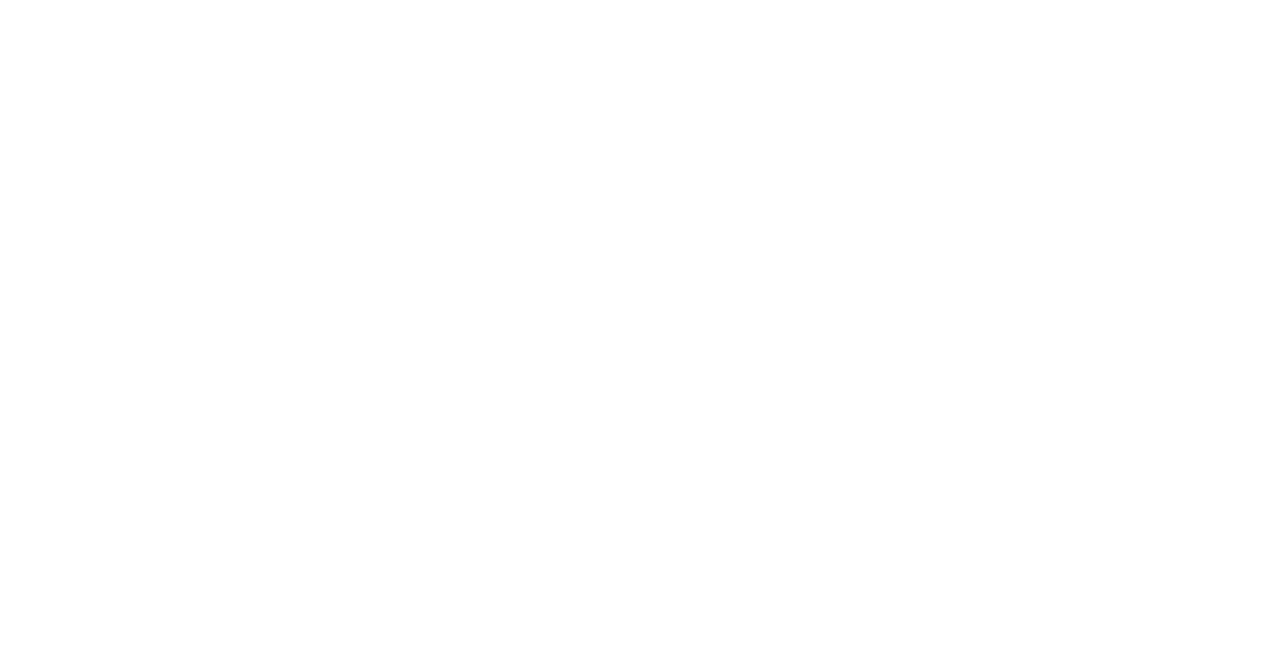
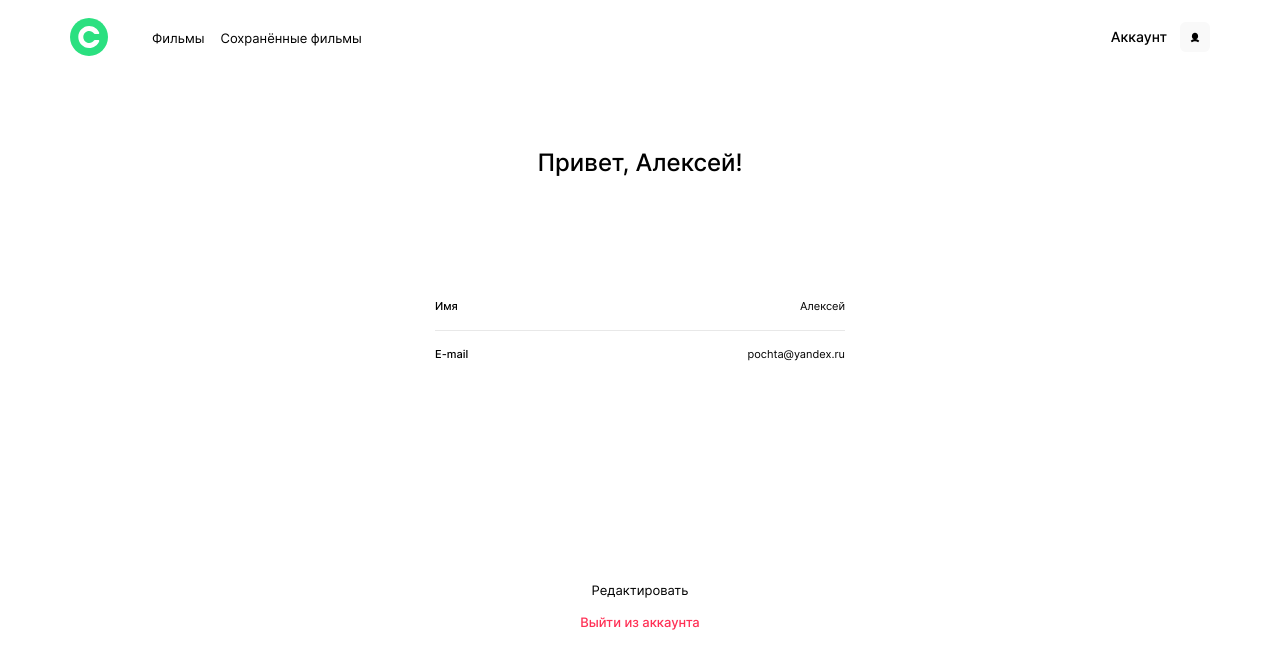
Before and after one commit to aumetros/movies-explorer-frontend, a React (Create React App) app: page /profile in a window 1280 px wide. Before the commit this address had no page. Shown: the top 668 px of the page. Built offline with nearby package versions, Linux system fonts and the light colour scheme.

Commit message:
Верстка компонента Profile - все разрешения

```diff
--- a/src/components/App/App.js
+++ b/src/components/App/App.js
@@ -1,8 +1,9 @@
 import "./App.css";
+import { Routes, Route } from "react-router-dom";
 import Main from "../Main/Main";
 import Movies from "../Movies/Movies";
 import SavedMovies from "../SavedMovies/SavedMovies";
-import { Routes, Route } from "react-router-dom";
+import Profile from "../Profile/Profile";
 
 function App() {
   return (
@@ -11,6 +12,7 @@ function App() {
         <Route path="/" element={<Main />} />
         <Route path="/movies" element={<Movies />}/>
         <Route path="/saved-movies" element={<SavedMovies />}/>
+        <Route path="/profile" element={<Profile />}/>
       </Routes>
     </div>
   );
--- /dev/null
+++ b/src/components/Form/Form.css
@@ -0,0 +1,50 @@
+.form {
+  width: 410px;
+  margin: 0 auto;
+  display: flex;
+  flex-direction: column;
+  align-items: center;
+  box-sizing: border-box;
+}
+
+.form__title {
+  max-width: 410px;
+  font-size: 24px;
+  font-weight: 500;
+  line-height: 29px;
+  margin: 74px 0 123px;
+}
+
+.form__submit {
+  max-width: 410px;
+  border: 0;
+  background-color: transparent;
+  display: flex;
+  justify-content: center;
+  align-items: center;
+  font-size: 13px;
+  font-weight: 400;
+  line-height: 16px;
+  cursor: pointer;
+}
+
+.form__submit:hover {
+  opacity: 0.7;
+}
+
+@media screen and (max-width: 768px) {
+  .form__title {
+    margin: 236px 0 96px;
+  }
+}
+
+@media screen and (max-width: 768px) {
+  .form {
+    width: 320px;
+    padding: 0 30px;
+  }
+
+  .form__title {
+    margin: 70px 0 80px;
+  }
+}
--- /dev/null
+++ b/src/components/Form/Form.js
@@ -0,0 +1,13 @@
+import "./Form.css";
+
+function Form({ children, title, name, submitText }) {
+  return (
+    <form className="form" name={name}>
+      <h2 className="form__title">{title}</h2>
+      {children}
+      <button className="form__submit">{submitText}</button>
+    </form>
+  );
+}
+
+export default Form;
--- /dev/null
+++ b/src/components/Profile/Profile.css
@@ -0,0 +1,61 @@
+.profile__input-container {
+  width: 100%;
+  display: flex;
+}
+
+.profile__input-label {
+  width: 141px;
+  font-size: 11px;
+  font-weight: 500;
+  line-height: 13px;
+  align-self: center;
+}
+
+.profile__input {
+  flex-grow: 1;
+  padding: 0;
+  font-size: 11px;
+  font-weight: 400;
+  line-height: 13px;
+  text-align: right;
+  border: 0;
+}
+
+.profile__input:focus {
+  outline: 1px #f0eded solid;
+}
+
+.profile__input-container:last-of-type {
+  margin-bottom: 220px;
+}
+
+.profile__line {
+  width: 100%;
+  border-bottom: 1px #E8E8E8 solid;
+  margin: 17px 0;
+}
+
+.profile__logout-btn {
+  display: block;
+  max-width: 410px;
+  padding: 0;
+  margin: 15px auto 0;
+  color: #FF3055;
+  border: 0;
+  background-color: transparent;
+  text-align: center;
+  font-size: 13px;
+  font-weight: 500;
+  line-height: 16px;
+  cursor: pointer;
+}
+
+.profile__logout-btn:hover {
+  opacity: 0.7;
+}
+
+@media screen and (max-width: 768px) {
+  .profile__input-container:last-of-type {
+    margin-bottom: 210px;
+  }
+}
--- /dev/null
+++ b/src/components/Profile/Profile.js
@@ -0,0 +1,26 @@
+import Form from "../Form/Form";
+import Header from "../Header/Header";
+import "./Profile.css";
+
+function Profile() {
+  return (
+    <section className="profile">
+      <Header />
+      <Form title="Привет, Алексей!" name="profile" submitText="Редактировать">
+        <div className="profile__input-container">
+          <label className="profile__input-label" htmlFor="name">Имя</label>
+          <input className="profile__input" name="name" id="name" value={'Алексей'}/>
+        </div>
+        <div className="profile__line"></div>
+        <div className="profile__input-container">
+          <label className="profile__input-label" htmlFor="email">E-mail</label>
+          <input className="profile__input" name="email" id="email" value={'pochta@yandex.ru'}/>
+        </div>
+      </Form>
+      <button className="profile__logout-btn">Выйти из аккаунта</button>
+    </section>
+  )
+
+}
+
+export default Profile;
--- a/src/components/SavedMovies/SavedMovies.css
+++ b/src/components/SavedMovies/SavedMovies.css
@@ -0,0 +1,4 @@
+.saved-movies {
+  display: flex;
+  flex-direction: column;
+}
```
